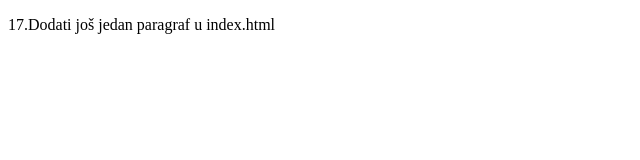
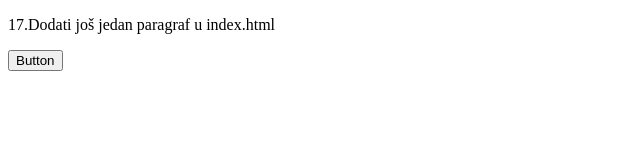
Before and after one commit to marejelacic/zadaca01, a plain HTML site: page index.html in a window 1280 px wide. Shown: the whole page, without its empty margins (0-640 px from the left). Drawn offline with Linux system fonts and the light colour scheme.

Commit message:
dodaj button u index

```diff
--- a/index.html
+++ b/index.html
@@ -5,5 +5,5 @@
 </head>
 <body>
     <p>17.Dodati još jedan paragraf u index.html</p>
-</body>
+    <button type="button">Button</button></body>
 </html>
```
